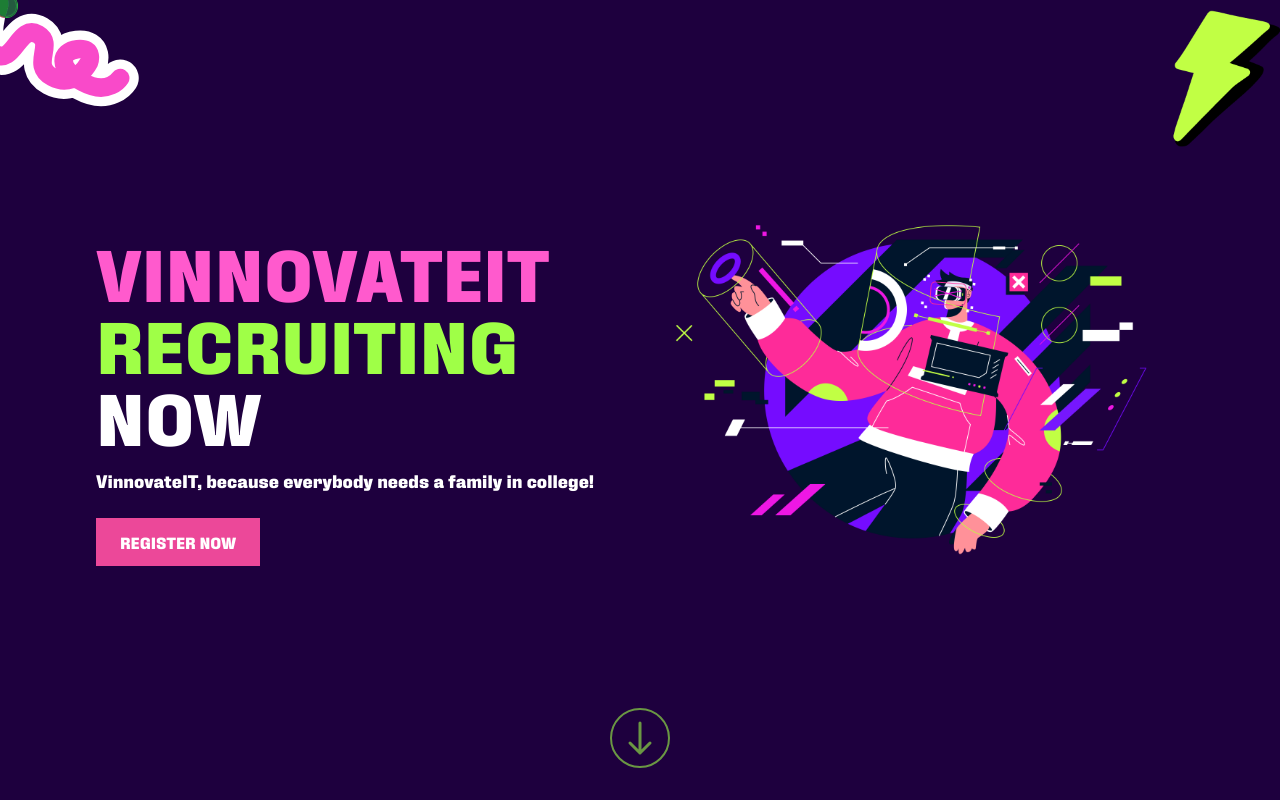
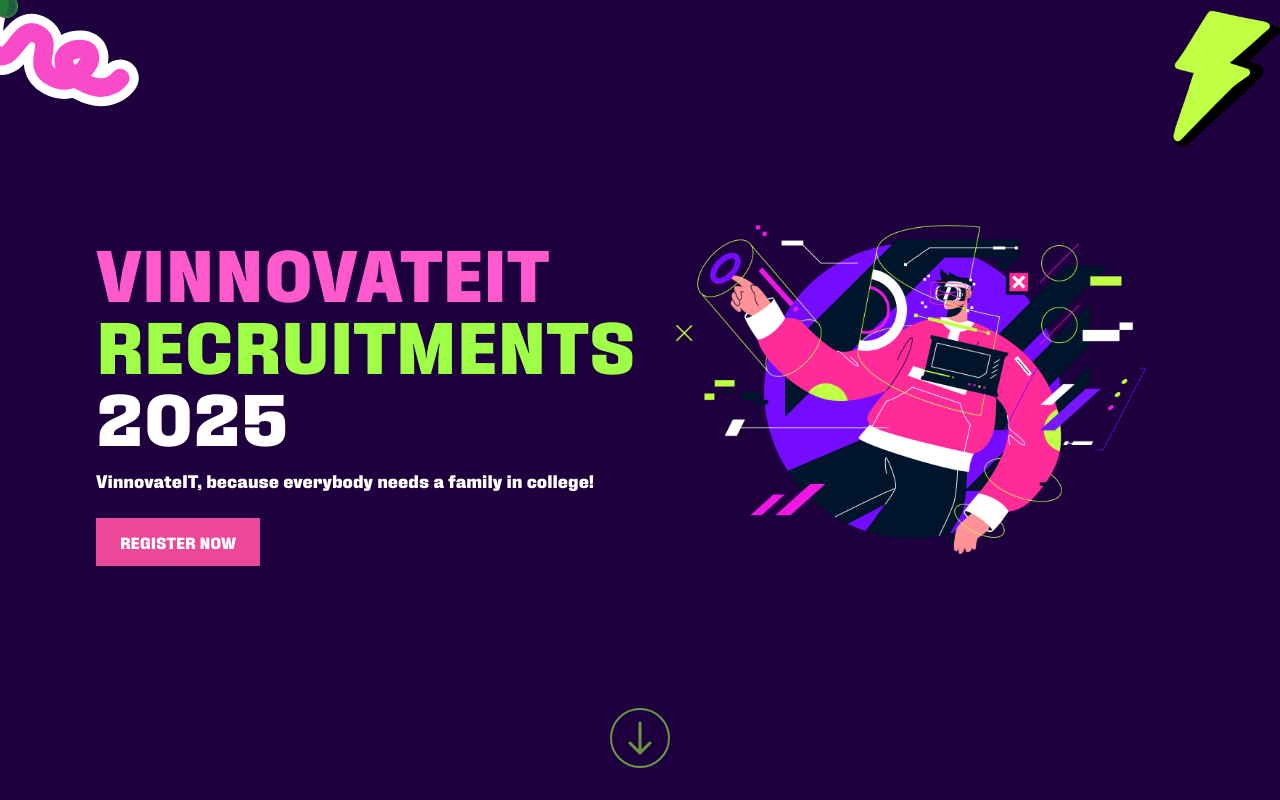
Before and after one commit to vinnovateit/Recruitments2024, a Next.js app: page / in a window 1280 px wide. Shown: the top 800 px of the page. Built offline with nearby package versions, Linux system fonts and the light colour scheme.

Commit message:
close recruitments

```diff
--- a/src/app/thank-you/page.tsx
+++ b/src/app/thank-you/page.tsx
@@ -86,7 +86,9 @@ const Page: React.FC = () => {
 
         <div className="md:mt-8 lg:mt-12 flex justify-center">
           <ThankYou setIsHovered={setIsHovered} />
+
         </div>
+        <p className="mt-5 text-center">Forms are Closed Now. See You Soon !!</p>
 
         {/* Bottom Right Illustration animated from right */}
         <div
--- a/src/components/landingpage.tsx
+++ b/src/components/landingpage.tsx
@@ -130,13 +130,13 @@ export const Landingpage = () => {
             ref={subtitleRef}
             className="text-4xl font-bold text-[#9FFF47] md:text-6xl lg:text-7xl"
           >
-            RECRUITING
+            RECRUITMENTS
           </h2>
           <h3
             ref={nowRef}
             className="text-4xl font-bold text-white md:text-6xl lg:text-7xl"
           >
-            NOW
+            2025
           </h3>
           <p
             ref={taglineRef}
@@ -144,7 +144,7 @@ export const Landingpage = () => {
           >
             VinnovateIT, because everybody needs a family in college!
           </p>
-          <Link href="/apply" className="group inline-block">
+          <Link href="/thank-you" className="group inline-block">
             <button
               ref={buttonRef}
               className="group pointer-events-none relative z-10 mt-4 overflow-hidden rounded-none bg-pink-500 px-8 py-2 font-bold uppercase text-white transition-transform duration-200 hover:scale-110 md:mt-6 md:px-6 md:py-3"
```
